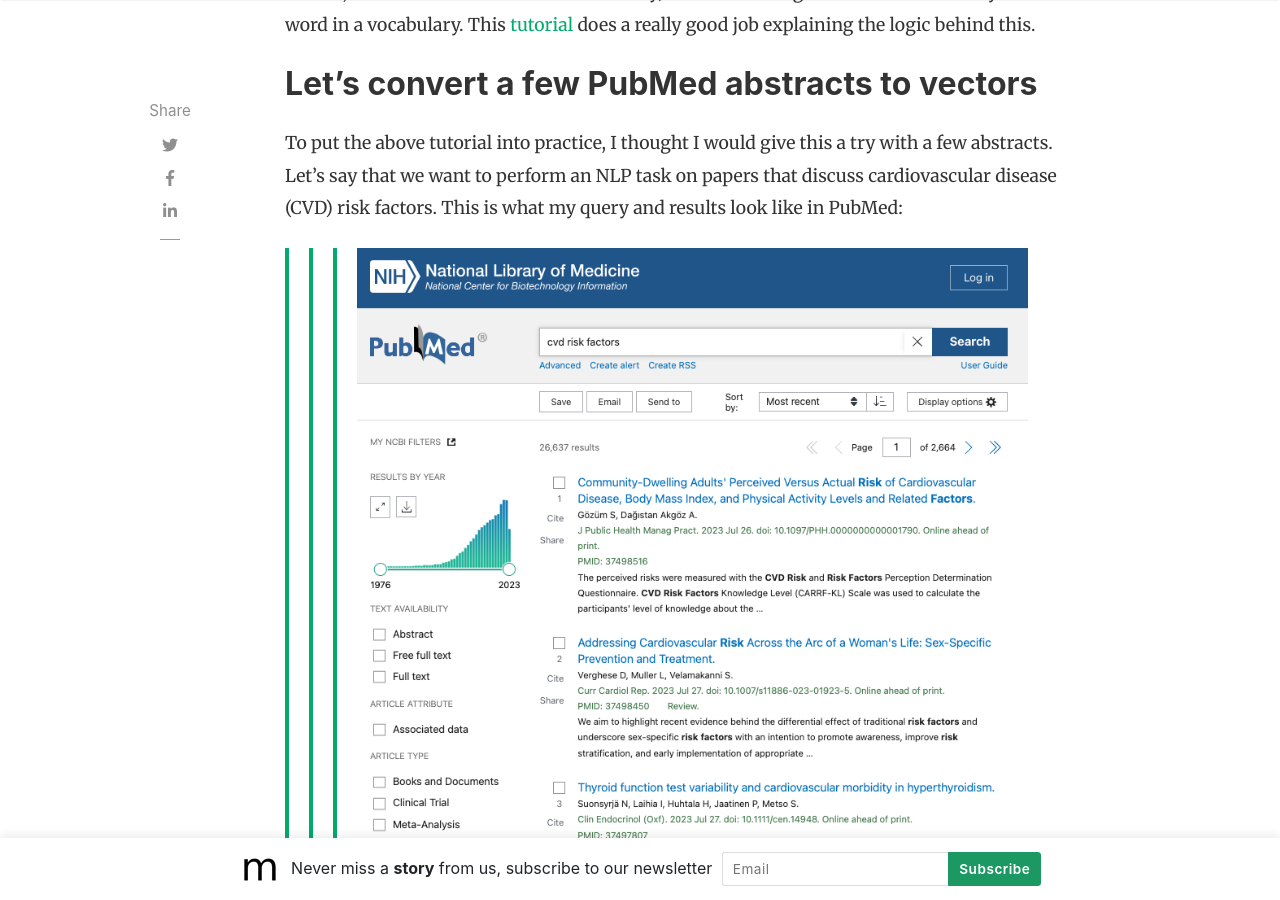
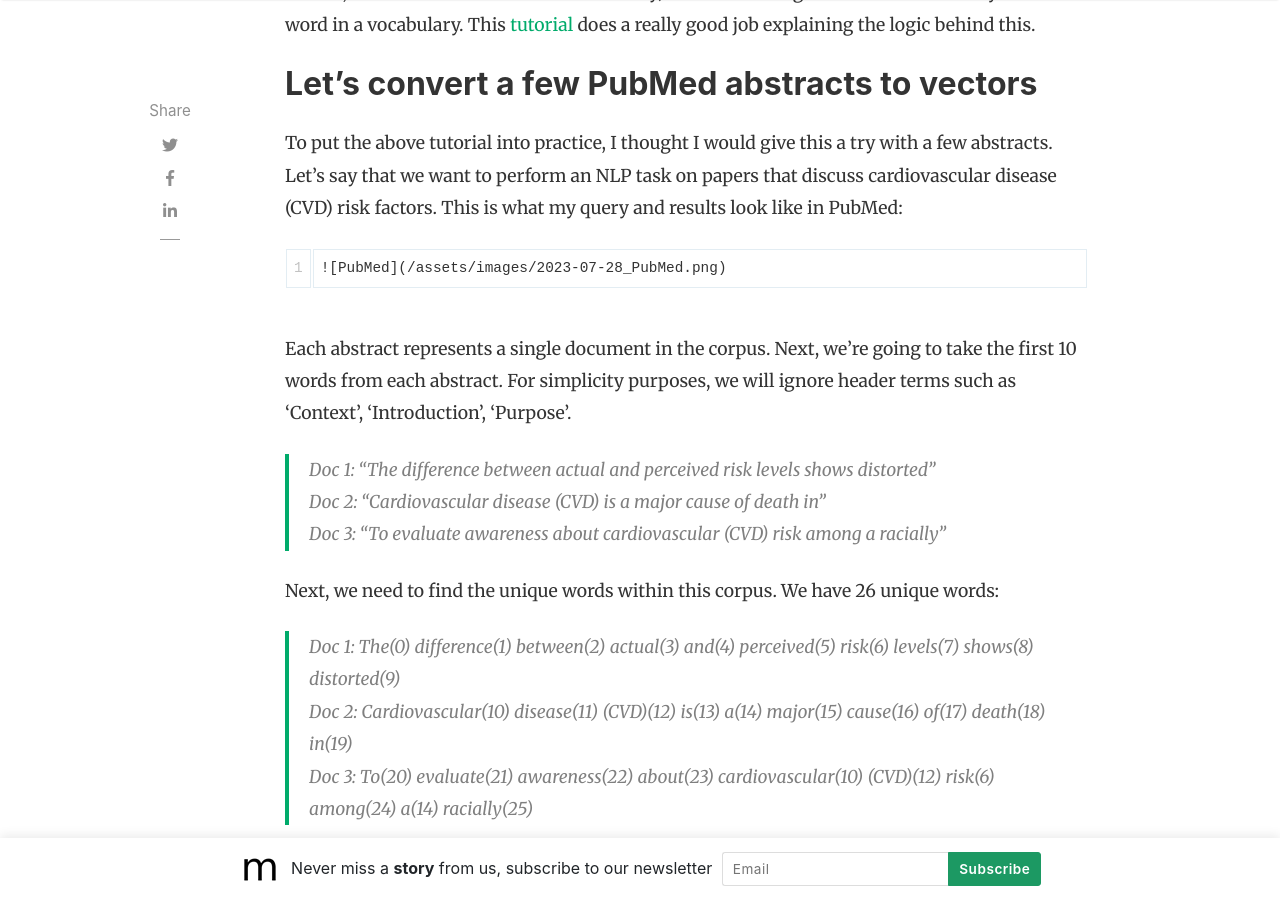
Before and after one commit to slsu0424/slsu0424.github.io, a Jekyll site: the page built from _posts/2023-07-27-test.md, in a window 1280 px wide and 900 px high, scrolled down 1688 px. Built offline with Jekyll 4.4.1, drawn with Linux system fonts in a browser that asks for light colours; nearby versions of some CDN libraries; comment, search, counter and statistics services are not loaded.

Commit message:
Update 2023-07-27-test.md

```diff
--- a/_posts/2023-07-27-test.md
+++ b/_posts/2023-07-27-test.md
@@ -26,7 +26,7 @@
 
 To put the above tutorial into practice, I thought I would give this a try with a few abstracts.  Let's say that we want to perform an NLP task on papers that discuss cardiovascular disease (CVD) risk factors.  This is what my query and results look like in PubMed:
 
->>>![PubMed](/assets/images/2023-07-28_PubMed.png)
+    ![PubMed](/assets/images/2023-07-28_PubMed.png)
 
 Each abstract represents a single document in the corpus.  Next, we're going to take the first 10 words from each abstract.  For simplicity purposes, we will ignore header terms such as 'Context', 'Introduction', 'Purpose'.
 
```
